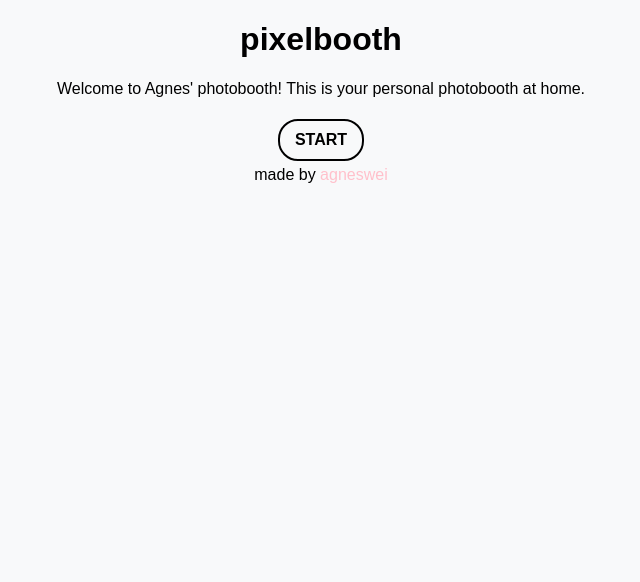
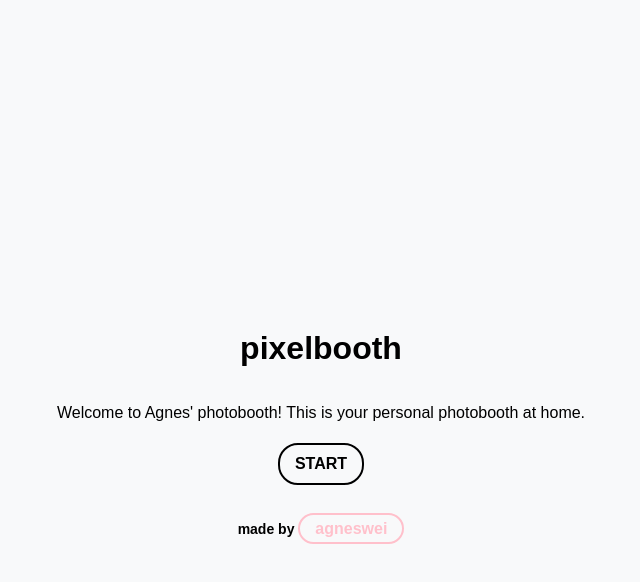
Before and after one commit to yandong2023/picapica, a React (Create React App) app in the folder frontend/: page / in a window 1280 px wide. Shown: the top 582 px of the page, without its empty margins (319-959 px from the left). Built offline with nearby package versions, Linux system fonts and the light colour scheme.

Commit message:
Update App.css

```diff
--- a/frontend/src/App.css
+++ b/frontend/src/App.css
@@ -9,31 +9,55 @@
   background: rgba(255, 255, 255, 0.8);
   padding: 10px 20px;
   border-radius: 10px;
+  animation: countdown-animation 0.5s ease-in-out alternate infinite;
 }
 
-/* photobooth layout */
+/* Photobooth Strip */
+.photobooth-strip {
+  display: block;
+  width: 180px;
+  margin: 10px auto;
+  border-radius: 10px;
+  box-shadow: 0px 4px 8px rgba(0, 0, 0, 0.2);
+}
+
+/* Photobooth Layout */
 .photo-booth {
   display: flex;
   flex-direction: column;
   align-items: center;
   justify-content: center;
-  min-height: 100vh; /* Full viewport height */
+  min-height: 100vh;
   text-align: center;
+  padding: 10px;
 }
 
 .camera-container {
-  flex: 0 0 auto;
-  width: 480px;
+  width: 100%;
+  max-width: 480px;
+  height: auto;
+  display: flex;
+  justify-content: center;
 }
 
-/* Video feed styling */
+/* Video Feed Styling */
 .video-feed {
+  transform: scaleX(-1); /* Mirrors video */
+  object-fit: cover; /* Fixes stretching issue */
+  display: block;
   width: 100%;
   max-width: 480px;
   height: auto;
   border-radius: 10px;
-  border: 2px solid #000;
+  border: 2px solid black;
   box-shadow: 0px 4px 10px rgba(0, 0, 0, 0.2);
+}
+
+
+
+/* Animation */
+.animate {
+  animation: pop 0.5s ease-in-out alternate infinite;
 }
 
 /* Photo Strip Preview */
@@ -48,14 +72,14 @@
 }
 
 .photo-preview canvas {
-  max-width: 200px; /* Smaller photostrip */
+  max-width: 200px;
   width: 100%;
   height: auto;
-  box-shadow: 0px 4px 8px rgba(0, 0, 0, 0.2); /* Corrected */
+  box-shadow: 0px 4px 8px rgba(0, 0, 0, 0.2);
   margin-top: 20px;
 }
 
-/* Center buttons */
+/* Center Buttons */
 .controls, .filters {
   display: flex;
   justify-content: center;
@@ -79,9 +103,10 @@ button {
 button:hover {
   background: black !important;
   color: white !important;
+  transform: scale(1.05);
 }
 
-/* Color picker options */
+/* Color Picker Options */
 .color-options {
   display: flex;
   justify-content: center;
@@ -89,7 +114,7 @@ button:hover {
   margin-top: 15px;
 }
 
-/* photo container layout */
+/* Photo Container Layout */
 .photo-container {
   display: flex;
   flex-direction: row;
@@ -101,8 +126,7 @@ button:hover {
   margin: 0 auto;
 }
 
-
-
+/* Preview Side */
 .preview-side {
   display: flex;
   flex-direction: column;
@@ -121,7 +145,90 @@ button:hover {
   margin-bottom: 10px;
 }
 
-/* hide captured image under camera */
+/* Hide Captured Image Under Camera */
 .hidden {
   display: none !important;
 }
+
+/* Footer Styling */
+footer {
+  display: block;
+  padding: 10px;
+  background: transparent;
+  text-align: center;
+  font-size: 14px;
+  font-weight: bold;
+  margin-top: 20px;
+}
+
+/* Footer Link */
+footer a {
+  color: pink;
+  text-decoration: underline;
+  font-weight: bold;
+  font-size: 16px;
+  border: 2px solid pink;
+  border-radius: 20px;
+  padding: 5px 15px;
+  transition: color 0.3s ease-in-out;
+}
+
+/* Hover Effect */
+footer a:hover {
+  text-decoration: underline;
+}
+
+/* Ensure the Footer Stays at the Bottom */
+.home-container {
+  display: flex;
+  flex-direction: column;
+  justify-content: center;
+  align-items: center;
+  text-align: center;
+  min-height: 100vh;
+  padding: 20px;
+}
+
+/* Fix Horizontal Scrolling Issue */
+html, body {
+  overflow-x: hidden;
+  max-width: 100%;
+}
+
+/* Mobile Responsiveness */
+@media (max-width: 768px) {
+  .camera-container {
+    width: 100%;
+    max-width: 100%;
+    height: auto;
+  }
+
+  .video-feed {
+    width: 100%;
+    height: auto;
+    max-height: 350px; /* Prevents video from covering buttons */
+  }
+
+  .photo-container {
+    flex-direction: column;
+    align-items: center;
+  }
+
+  .controls button {
+    width: 100%;
+    padding: 12px;
+    font-size: 16px;
+  }
+}
+
+
+/* Animations */
+@keyframes pop {
+  0% { transform: scale(1); opacity: 1; }
+  100% { transform: scale(1.2); opacity: 0.8; }
+}
+
+@keyframes countdown-animation {
+  from { opacity: 1; }
+  to { opacity: 0.5; }
+}
```
